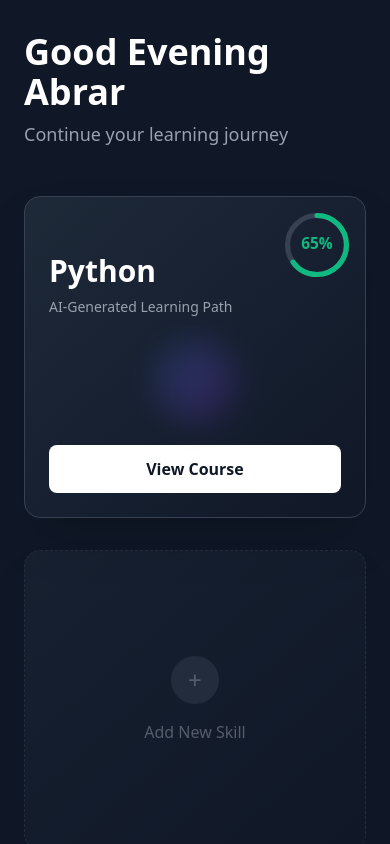
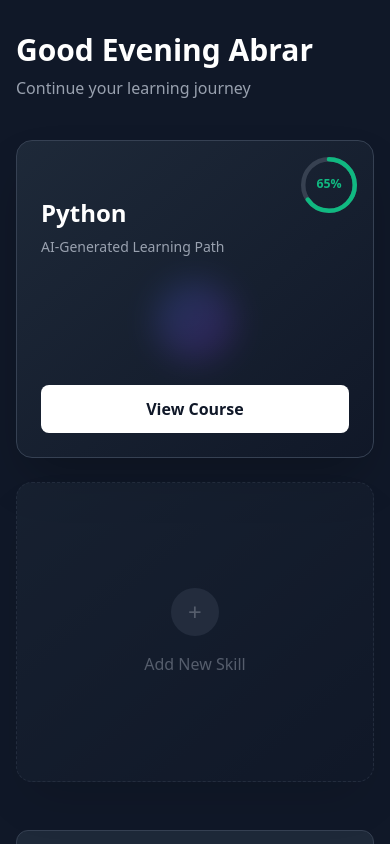
Before and after one commit to abrxrk/abliHUB, a React (Vite) app in the folder frontend/: page / in a window 390 px wide. Shown: the top 844 px of the page. Built offline with nearby package versions, Linux system fonts and the light colour scheme.

Commit message:
made the website responsive

```diff
--- a/frontend/src/components/SkillCard.jsx
+++ b/frontend/src/components/SkillCard.jsx
@@ -13,13 +13,13 @@ const SkillCard = ({ skillName = "Python", progress = 0, onViewCourse }) => {
         transform transition-all duration-300 ease-in-out
         ${isHovered ? 'scale-105 shadow-3xl' : ''}
         hover:border-gray-600 cursor-pointer
-        min-h-[300px] w-full max-w-sm
+        min-h-[300px] w-full max-w-sm mx-auto
       `}
       onMouseEnter={() => setIsHovered(true)}
       onMouseLeave={() => setIsHovered(false)}
     >
-      {/* Progress Ring - Top Right */}
-      <div className="absolute top-4 right-4 w-16 h-16">
+      {/* Progress Ring - Top Right with responsive sizing */}
+      <div className="absolute top-4 right-4 w-14 h-14 sm:w-16 sm:h-16">
         <CircularProgressbar
           value={progress}
           text={`${progress}%`}
@@ -29,17 +29,18 @@ const SkillCard = ({ skillName = "Python", progress = 0, onViewCourse }) => {
               height: '100%',
             },
             path: {
-              stroke: '#10B981', // Emerald green
+              stroke: '#10B981',
               strokeWidth: 8,
               transition: 'stroke-dashoffset 0.5s ease 0s',
             },
             trail: {
-              stroke: '#374151', // Gray
+              stroke: '#374151',
               strokeWidth: 8,
             },
+            // Adjusted text size for better fit on small screens
             text: {
               fill: '#10B981',
-              fontSize: '24px',
+              fontSize: '22px', // Slightly smaller to fit in the smaller ring
               fontWeight: 'bold',
             },
           }}
@@ -48,9 +49,9 @@ const SkillCard = ({ skillName = "Python", progress = 0, onViewCourse }) => {
 
       {/* Card Content */}
       <div className="flex flex-col h-full justify-between">
-        {/* Skill Name */}
+        {/* Skill Name with responsive font size */}
         <div className="mt-8">
-          <h2 className="text-3xl font-bold text-white mb-2">
+          <h2 className="text-2xl sm:text-3xl font-bold text-white mb-2">
             {skillName}
           </h2>
           <p className="text-gray-400 text-sm">
@@ -63,7 +64,7 @@ const SkillCard = ({ skillName = "Python", progress = 0, onViewCourse }) => {
           <div className="w-20 h-20 bg-gradient-to-br from-blue-500 to-purple-600 rounded-full opacity-20 blur-lg"></div>
         </div>
 
-        {/* Action Button */}
+        {/* Action Button - No changes needed, already flexible */}
         <button
           onClick={onViewCourse}
           className={`
--- a/frontend/src/pages/Dashboard.jsx
+++ b/frontend/src/pages/Dashboard.jsx
@@ -13,28 +13,32 @@ const Dashboard = () => {
   };
 
   return (
+    // Set a consistent background color
     <div className="min-h-screen bg-gray-900 text-white">
-      {/* Header Section */}
-      <div className="container mx-auto px-6 py-8">
-        <div className="mb-12">
-          <h1 className="text-4xl font-bold mb-2">
+      {/* Responsive container padding: smaller on mobile, larger on desktops */}
+      <div className="container mx-auto px-4 sm:px-6 py-8">
+        {/* Responsive margin-bottom */}
+        <div className="mb-10 md:mb-12">
+          {/* Responsive heading font size */}
+          <h1 className="text-3xl sm:text-4xl font-bold mb-2">
             Good Evening Abrar
           </h1>
-          <p className="text-gray-400 text-lg">
+          {/* Responsive paragraph font size */}
+          <p className="text-gray-400 text-base sm:text-lg">
             Continue your learning journey
           </p>
         </div>
 
-        {/* Skills Grid */}
-        <div className="grid grid-cols-1 md:grid-cols-2 lg:grid-cols-3 gap-8">
+        {/* Skills Grid with responsive gaps */}
+        <div className="grid grid-cols-1 md:grid-cols-2 lg:grid-cols-3 gap-6 md:gap-8">
           <SkillCard
             skillName={userSkill.name}
             progress={userSkill.progress}
             onViewCourse={handleViewCourse}
           />
 
-          {/* Placeholder for future skills */}
-          <div className="relative bg-gradient-to-br from-gray-800 to-gray-900 rounded-2xl p-6 shadow-2xl border border-gray-700 border-dashed min-h-[300px] w-full max-w-sm flex items-center justify-center opacity-50">
+          {/* Placeholder for future skills - no changes needed here, it adapts with the grid */}
+          <div className="relative bg-gradient-to-br from-gray-800 to-gray-900 rounded-2xl p-6 shadow-2xl border border-gray-700 border-dashed min-h-[300px] w-full max-w-sm flex items-center justify-center opacity-50 mx-auto">
             <div className="text-center">
               <div className="w-12 h-12 bg-gray-700 rounded-full mx-auto mb-4 flex items-center justify-center">
                 <span className="text-2xl text-gray-400">+</span>
@@ -44,8 +48,8 @@ const Dashboard = () => {
           </div>
         </div>
 
-        {/* Bottom Section */}
-        <div className="mt-16 p-6 bg-gray-800 rounded-xl border border-gray-700">
+        {/* Bottom Section with responsive margin-top */}
+        <div className="mt-12 md:mt-16 p-6 bg-gray-800 rounded-xl border border-gray-700">
           <h3 className="text-xl font-semibold mb-4">Don't See Your Courses?</h3>
           <p className="text-gray-400 mb-4">
             Try refreshing the database. If you are still facing issues?{' '}
```
